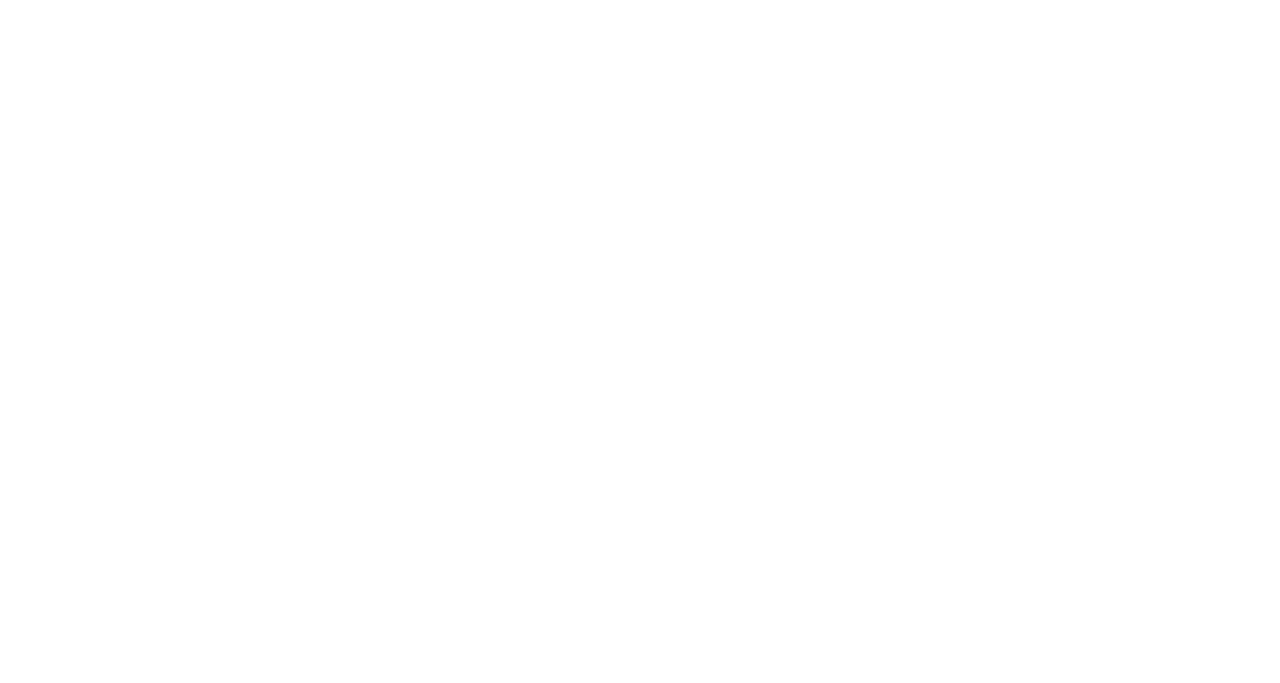
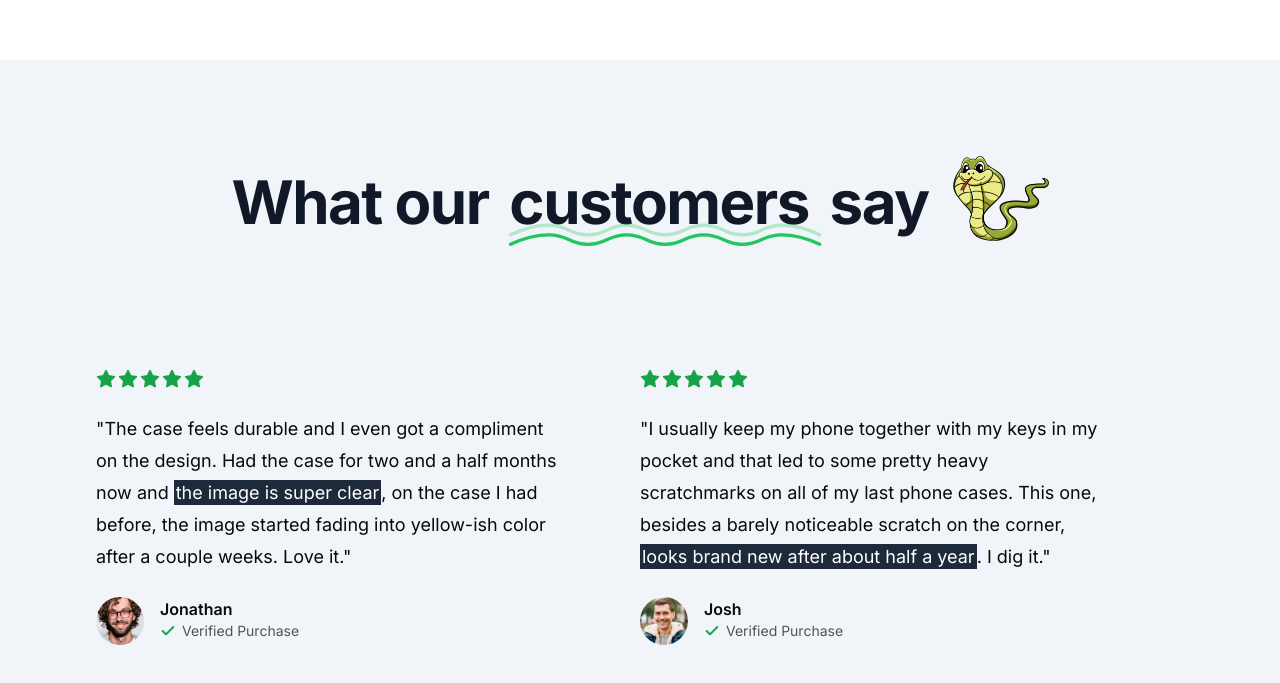
Before and after one commit to Rasheed124/React-projects, a Next.js app: page / in a window 1280 px wide. Shown: the part 935-1618 px from the top of the page. Before the commit the page ends 995 px from the top, so only its background shows below. Built offline with nearby package versions, Linux system fonts and the light colour scheme; no server answers.

Commit message:
Authentication finished

```diff
--- a/src/app/page.tsx
+++ b/src/app/page.tsx
@@ -1,3 +1,4 @@
+import { Icons } from "@/components/Icons";
 import MaxWidthWrapper from "@/components/MaxWidthWrapper";
 import Phone from "@/components/Phone";
 import { Check, Star } from "lucide-react";
@@ -106,6 +107,102 @@
           </div>
         </MaxWidthWrapper>
       </section>
+
+
+           {/* value proposition section */}
+           <section className='bg-slate-100 grainy-dark py-24'>
+        <MaxWidthWrapper className='flex flex-col items-center gap-16 sm:gap-32'>
+          <div className='flex flex-col lg:flex-row items-center gap-4 sm:gap-6'>
+            <h2 className='order-1 mt-2 tracking-tight text-center text-balance !leading-tight font-bold text-5xl md:text-6xl text-gray-900'>
+              What our{' '}
+              <span className='relative px-2'>
+                customers{' '}
+                <Icons.underline className='hidden sm:block pointer-events-none absolute inset-x-0 -bottom-6 text-green-500' />
+              </span>{' '}
+              say
+            </h2>
+            <img src='/snake-2.png' className='w-24 order-0 lg:order-2' />
+          </div>
+
+          <div className='mx-auto grid max-w-2xl grid-cols-1 px-4 lg:mx-0 lg:max-w-none lg:grid-cols-2 gap-y-16'>
+            <div className='flex flex-auto flex-col gap-4 lg:pr-8 xl:pr-20'>
+              <div className='flex gap-0.5 mb-2'>
+                <Star className='h-5 w-5 text-green-600 fill-green-600' />
+                <Star className='h-5 w-5 text-green-600 fill-green-600' />
+                <Star className='h-5 w-5 text-green-600 fill-green-600' />
+                <Star className='h-5 w-5 text-green-600 fill-green-600' />
+                <Star className='h-5 w-5 text-green-600 fill-green-600' />
+              </div>
+              <div className='text-lg leading-8'>
+                <p>
+                  "The case feels durable and I even got a compliment on the
+                  design. Had the case for two and a half months now and{' '}
+                  <span className='p-0.5 bg-slate-800 text-white'>
+                    the image is super clear
+                  </span>
+                  , on the case I had before, the image started fading into
+                  yellow-ish color after a couple weeks. Love it."
+                </p>
+              </div>
+              <div className='flex gap-4 mt-2'>
+                <img
+                  className='rounded-full h-12 w-12 object-cover'
+                  src='/users/user-1.png'
+                  alt='user'
+                />
+                <div className='flex flex-col'>
+                  <p className='font-semibold'>Jonathan</p>
+                  <div className='flex gap-1.5 items-center text-zinc-600'>
+                    <Check className='h-4 w-4 stroke-[3px] text-green-600' />
+                    <p className='text-sm'>Verified Purchase</p>
+                  </div>
+                </div>
+              </div>
+            </div>
+
+            {/* second user review */}
+            <div className='flex flex-auto flex-col gap-4 lg:pr-8 xl:pr-20'>
+              <div className='flex gap-0.5 mb-2'>
+                <Star className='h-5 w-5 text-green-600 fill-green-600' />
+                <Star className='h-5 w-5 text-green-600 fill-green-600' />
+                <Star className='h-5 w-5 text-green-600 fill-green-600' />
+                <Star className='h-5 w-5 text-green-600 fill-green-600' />
+                <Star className='h-5 w-5 text-green-600 fill-green-600' />
+              </div>
+              <div className='text-lg leading-8'>
+                <p>
+                  "I usually keep my phone together with my keys in my pocket
+                  and that led to some pretty heavy scratchmarks on all of my
+                  last phone cases. This one, besides a barely noticeable
+                  scratch on the corner,{' '}
+                  <span className='p-0.5 bg-slate-800 text-white'>
+                    looks brand new after about half a year
+                  </span>
+                  . I dig it."
+                </p>
+              </div>
+              <div className='flex gap-4 mt-2'>
+                <img
+                  className='rounded-full h-12 w-12 object-cover'
+                  src='/users/user-4.jpg'
+                  alt='user'
+                />
+                <div className='flex flex-col'>
+                  <p className='font-semibold'>Josh</p>
+                  <div className='flex gap-1.5 items-center text-zinc-600'>
+                    <Check className='h-4 w-4 stroke-[3px] text-green-600' />
+                    <p className='text-sm'>Verified Purchase</p>
+                  </div>
+                </div>
+              </div>
+            </div>
+          </div>
+        </MaxWidthWrapper>
+
+        <div className='pt-16'>
+          {/* <Reviews /> */}
+        </div>
+      </section>
     </div>
   );
 }
--- /dev/null
+++ b/src/components/Icons.tsx
@@ -0,0 +1,20 @@
+import { LucideProps } from 'lucide-react'
+
+export const Icons = {
+  underline: (props: LucideProps) => (
+    <svg {...props} viewBox='0 0 687 155'>
+      <g
+        stroke='currentColor'
+        strokeWidth='7'
+        fill='none'
+        fillRule='evenodd'
+        strokeLinecap='round'
+        strokeLinejoin='round'>
+        <path
+          d='M20 98c27-13.3333333 54-20 81-20 40.5 0 40.5 20 81 20s40.626917-20 81-20 40.123083 20 80.5 20 40.5-20 81-20 40.5 20 81 20 40.626917-20 81-20c26.915389 0 53.748722 6.6666667 80.5 20'
+          opacity='.3'></path>
+        <path d='M20 118c27-13.3333333 54-20 81-20 40.5 0 40.5 20 81 20s40.626917-20 81-20 40.123083 20 80.5 20 40.5-20 81-20 40.5 20 81 20 40.626917-20 81-20c26.915389 0 53.748722 6.6666667 80.5 20'></path>
+      </g>
+    </svg>
+  ),
+}
--- a/src/components/Navbar.tsx
+++ b/src/components/Navbar.tsx
@@ -3,23 +3,21 @@
 // import { buttonVariants } from './ui/button'
 import { ArrowRight } from 'lucide-react'
 import { buttonVariants } from './ui/button'
-// import { getKindeServerSession } from '@kinde-oss/kinde-auth-nextjs/server'
+import { getKindeServerSession } from '@kinde-oss/kinde-auth-nextjs/server'
 
 const Navbar = async () => {
 
-    const user =  undefined
-    const isAdmin = false
-//   const { getUser } = getKindeServerSession()
-//   const user = await getUser()
+  const { getUser } = getKindeServerSession()
+  const user = await getUser()
 
-//   const isAdmin = user?.email === process.env.ADMIN_EMAIL
+  const isAdmin = user?.email === process.env.ADMIN_EMAIL
 
   return (
     <nav className='sticky z-[100] h-14 inset-x-0 top-0 w-full border-b border-gray-200 bg-white/75 backdrop-blur-lg transition-all'>
       <MaxWidthWrapper>
         <div className='flex h-14 items-center justify-between border-b border-zinc-200'>
           <Link href='/' className='flex z-40 font-semibold'>
-            case<span className='text-green-600'>cobra</span>
+            raah<span className='text-green-600'>catstore</span>
           </Link>
 
           <div className='h-full flex items-center space-x-4'>
```
